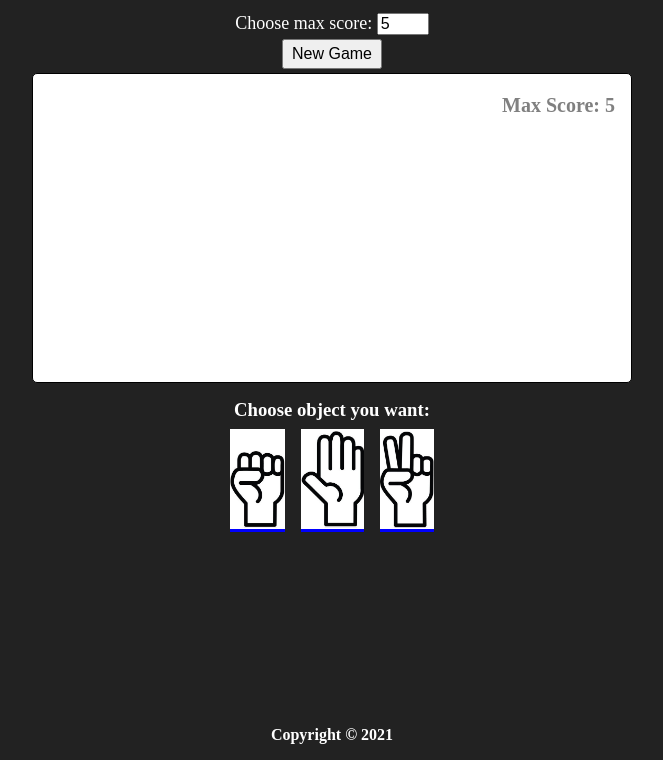
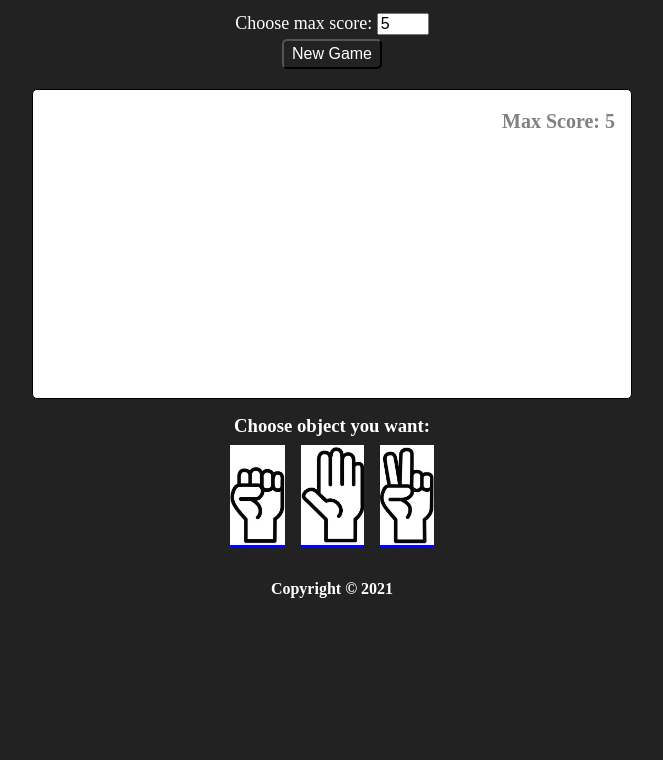
Before and after one commit to HNTNhan/OdinProject, a plain HTML site: page RockPaperScissors/index.html in a window 1280 px wide. Shown: the part 56-816 px from the top of the page, without its empty margins (308-971 px from the left). Drawn offline with Linux system fonts and the light colour scheme.

Commit message:
Modify ui

```diff
--- a/RockPaperScissors/public/stylesheet/app.css
+++ b/RockPaperScissors/public/stylesheet/app.css
@@ -5,17 +5,16 @@
 }
 
 body {
-  padding: 16px;
-  height: 100vh;
   background-color: #222;
   color: white;
 }
 
 .container {
   position: relative;
+  padding: 16px;
   max-width: 800px;
   min-width: 500px;
-  height: 100vh;
+  min-height: 100vh;
   text-align: center;
   margin: auto;
 }
@@ -48,6 +47,14 @@ main {
 .new-game-button {
   font-size: 1rem;
   padding: 4px 8px;
+  background-color: transparent;
+  color: white;
+  border-radius: 5px;
+  margin-bottom: 16px;
+}
+
+.new-game-button:hover {
+  background-color: rgba(255, 255, 255, 0.2);
 }
 
 .show-result {
@@ -175,9 +182,7 @@ main {
 }
 
 footer {
-  position: absolute;
-  bottom: 0;
   width: 100%;
-  padding: 16px;
+  padding-top: 16px;
   font-weight: bold;
 }
```
